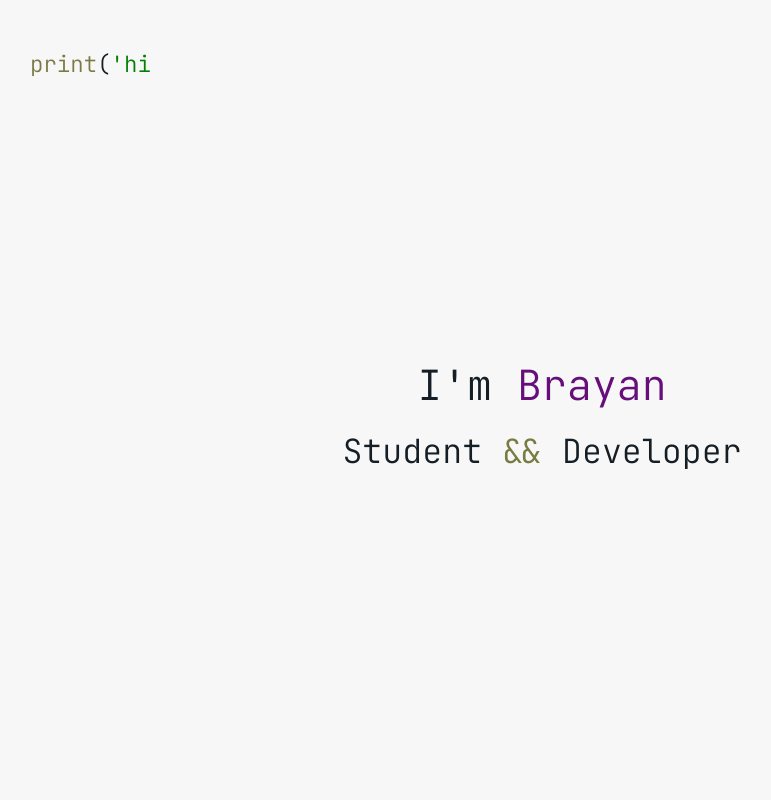
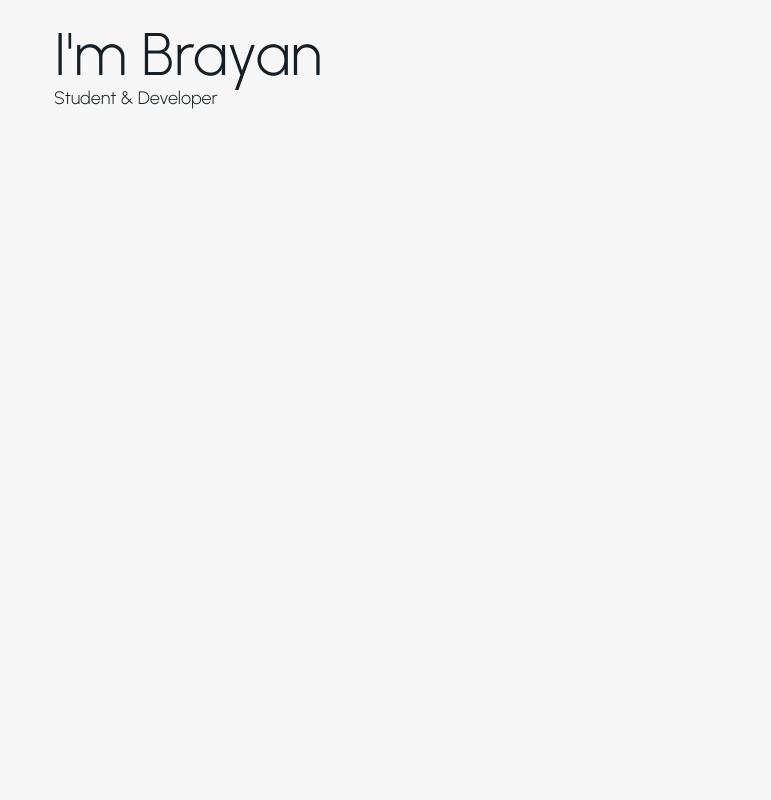
Before and after one commit to BrayanCaro/BrayanCaro.github.io, a React (Vite) app: page / in a window 1280 px wide. Shown: the top 800 px of the page, without its empty margins (98-869 px from the left). Built offline with nearby package versions, Linux system fonts and the light colour scheme; the HTML template or start-up script is replaced by a standard one; what tailwindcss-fluid-type would draw is missing.

Commit message:
feat: Remove typewritter animation

```diff
--- a/index.html
+++ b/index.html
@@ -17,7 +17,7 @@
     <title>BrayanCaro Portfolio</title>
     <script type="module" src="/src/index.jsx" ></script>
   </head>
-  <body>
+  <body class="text-base">
     <div id="root"></div>
   </body>
 </html>
--- a/src/App.css
+++ b/src/App.css
@@ -1,8 +1,3 @@
-.App {
-  display: grid;
-  grid-template: auto minmax(100vh, auto) auto / 100%;
-}
-
 .first {
   padding: 3rem 0;
   text-align: center;
--- a/src/App.jsx
+++ b/src/App.jsx
@@ -1,7 +1,6 @@
-import './App.css';
+import "./App.css";
 import Sections from "./components/Sections";
 import Section from "./components/Section";
-import Writer from "./components/Writer";
 import Footer from "./components/Footer";
 import Projects from "./components/Projects";
 import About from "./components/About";
@@ -9,24 +8,27 @@ import About from "./components/About";
 function App() {
   return (
     <div className="App">
-            <nav></nav>
       <Sections>
-                <Section className="container">
-                    <div className="first jb-mono-font">
-                        <Writer/>
-                        <p className="presentation" style={{margin: 'auto'}}>
+        <Section className="container p-3 sm:p-6 !min-h-screen">
+          <div className="text-lg">
+            <p className="text-6xl">
               I'm <span className="instance-member">Brayan</span>
-                            <br/>
-                            <small>Student <span className="instance-function">&&</span> Developer</small>
+            </p>
+            <p>
+              Student <span className="instance-function">&</span> Developer
             </p>
           </div>
         </Section>
-                <h2 id="projects" className="title container">Projects</h2>
-                <Projects/>
-                <h2 id="about" className="title container">About</h2>
-                <About/>
+        <h2 id="projects" className="title container">
+          Projects
+        </h2>
+        <Projects />
+        <h2 id="about" className="title container">
+          About
+        </h2>
+        <About />
       </Sections>
-            <Footer/>
+      <Footer />
     </div>
   );
 }
```
Lines whose indentation alone changed are shown as unchanged.
